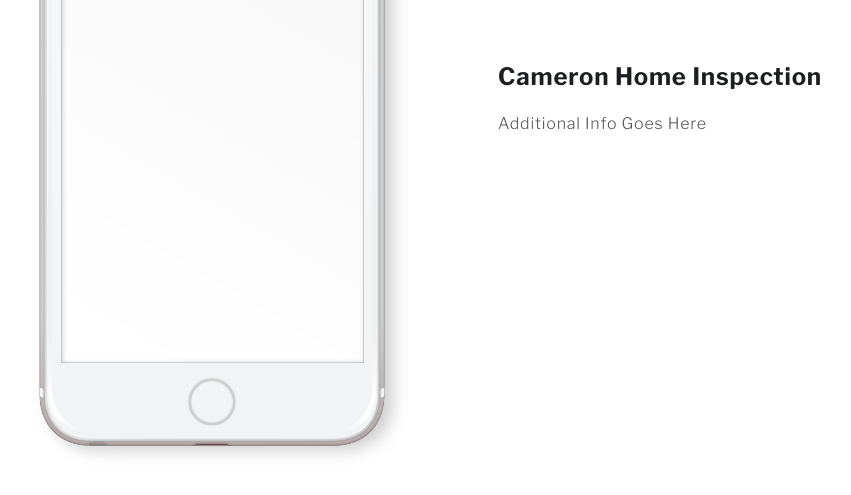
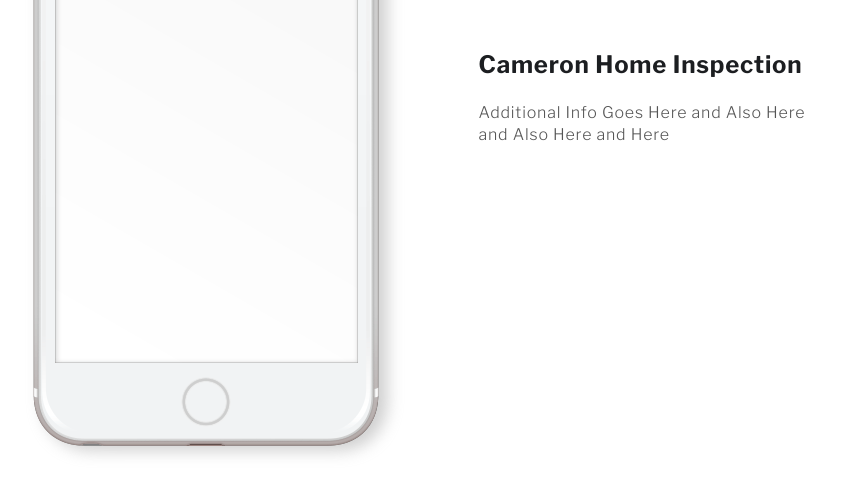
Before and after one commit to brandicameron/portfolio-working, a plain HTML site: page index.html in a window 1280 px wide. Shown: the part 1016-1511 px from the top of the page, without its empty margins (210-1061 px from the left). Drawn offline with nearby package versions, Linux system fonts and the light colour scheme.

Commit message:
changed line length of paragraphs

```diff
--- a/index.html
+++ b/index.html
@@ -32,6 +32,7 @@
 
 		p {
 			color: #555;
+			width: 350px;
 		}
 
 		header {
@@ -88,7 +89,7 @@
 		</div>
 		<div>
 			<h2>Cameron Home Inspection</h2>
-			<p>Additional Info Goes Here</p>
+			<p>Additional Info Goes Here and Also Here and Also Here and Here</p>
 		</div>
 	</section>
 
```
